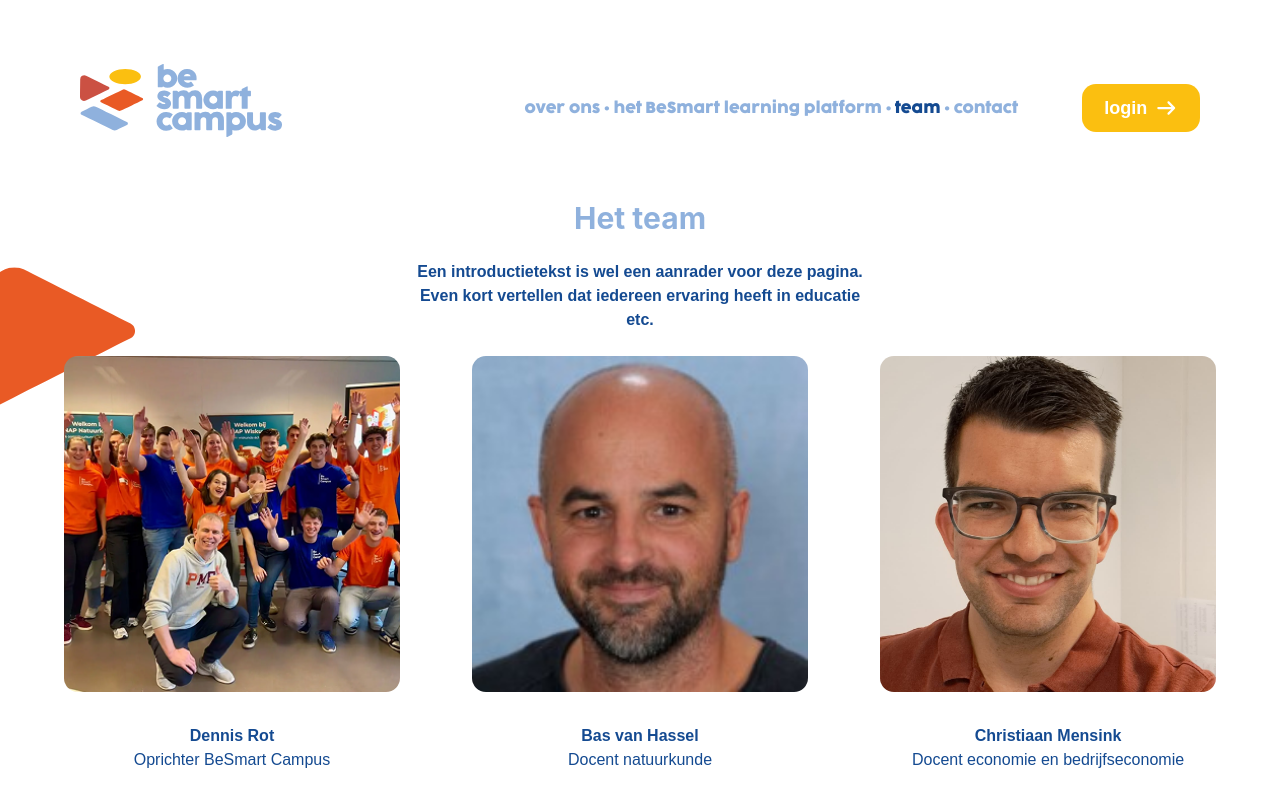
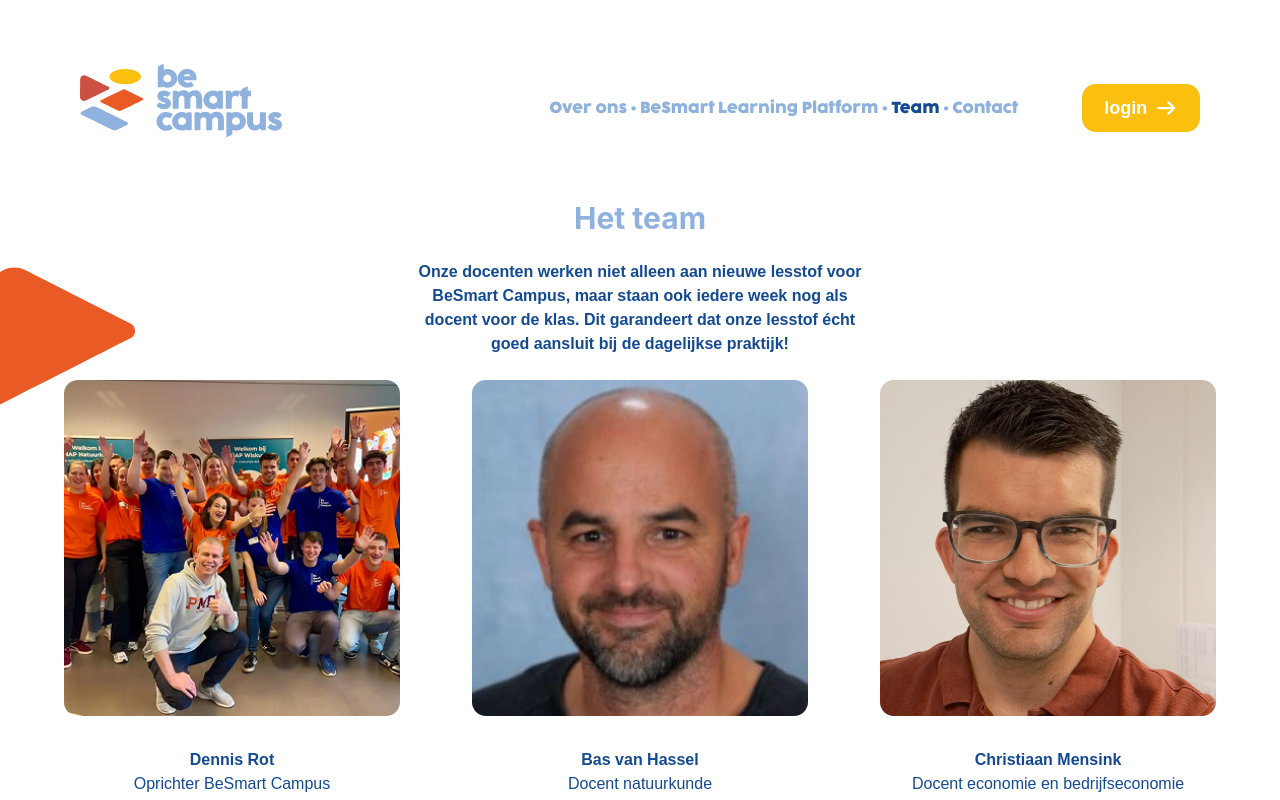
Before and after one commit to arjanc/besmartcampus-landingpage, a Next.js app: page /team in a window 1280 px wide. Shown: the top 800 px of the page. Built offline with nearby package versions, Linux system fonts and the light colour scheme; a web font is replaced by a local one.

Commit message:
correctie ronde 1

```diff
--- a/next.config.ts
+++ b/next.config.ts
@@ -10,7 +10,8 @@ const nextConfig: NextConfig = {
         hostname: "api.builder.io",
       },
     ],
-  }
+  },
+  output: "standalone"
 };
 
 export default nextConfig;
--- a/src/app/contact/page.tsx
+++ b/src/app/contact/page.tsx
@@ -10,10 +10,10 @@ export default function ContactPage() {
                 <div className="pb-24">
                     <h3 className="text-lichtblauw mb-8">Veelgestelde vragen</h3>
                     <Faq>
-                        <FaqItem question="Is het veilig?" answer="Ja. Het BeSmart Learning platform draait in een beveiligde, afgeschermde omgeving. Geen advertenties, geen afleiding." />
+                        <FaqItem question="Is het veilig?" answer="Ja. Het BeSmart Learning Platform draait in een beveiligde, afgeschermde omgeving. Geen advertenties, geen afleiding." />
                         <FaqItem question="Is het gratis?" answer="Scholen betalen een licentie. Voor leerlingen is het gebruik volledig gratis." />
-                        <FaqItem question="Hoe werkt het?" answer="Leerlingen gaan naar het platform, krijgen uitleg, oefenen en krijgen realtime hulp van de AI. En via het dashboard heb je als leerling altijd het overzicht en houdt de docent de regie" />
-                        <FaqItem question="Hoe integreert het met bijvoorbeeld Magister" answer="Via een directe koppeling." />
+                        <FaqItem question="Hoe werkt het?" answer="Leerlingen gaan naar het platform, krijgen uitleg, oefenen en krijgen realtime hulp van de AI. En via het dashboard heb je als leerling altijd het overzicht en houdt de docent de regie." />
+                        <FaqItem question="Hoe integreert het met bijvoorbeeld Magister?" answer="Via een directe koppeling." />
                         <FaqItem question="Hoeveel tijd kost het?" answer="Het platform sluit aan op bestaande lesprogramma’s en examendomeinen. Geen extra werkdruk voor docenten." />
                     </Faq>
                 </div>
--- a/src/app/over-ons/page.tsx
+++ b/src/app/over-ons/page.tsx
@@ -9,9 +9,9 @@ export default function OverOnsPage() {
         <div className="base-container pt-8 pb-24">
             <Videoplayer
                 sources={[
-                    {"src": "https://storage.googleapis.com/gcs-pj-ai-mvp-tmp-prod-videos/lancering_kort_sd.mp4", media:"(max-width: 600px)"},
-                    {"src": "https://storage.googleapis.com/gcs-pj-ai-mvp-tmp-prod-videos/lancering_kort_hd.mp4", media:"(max-width: 1200px)"},
-                    {"src": "https://storage.googleapis.com/gcs-pj-ai-mvp-tmp-prod-videos/lancering_kort_fullhd.mp4"}
+                    {"src": "https://storage.googleapis.com/gcs-pj-ai-mvp-tmp-prod-videos/lancering_kort_sd_.mp4", media:"(max-width: 600px)"},
+                    {"src": "https://storage.googleapis.com/gcs-pj-ai-mvp-tmp-prod-videos/lancering_kort_hd_.mp4", media:"(max-width: 1200px)"},
+                    {"src": "https://storage.googleapis.com/gcs-pj-ai-mvp-tmp-prod-videos/lancering_kort_fullhd_.mp4"}
                 ]}
                 thumbnailUrl="/images/video-thumbnail-over.png"
                 showPlayButton={true}
@@ -26,7 +26,7 @@ export default function OverOnsPage() {
                 <div>
                     <h3 className="mb-8">Wie zijn wij?</h3>
                     <p>BeSmart Campus is ontstaan uit de overtuiging dat elk kind de kans verdient om te leren en te begrijpen. Wat begon met een andere uitleg in een wiskundeles, groeide in 2022 uit tot de eerste BeSmart Leerfestivals: fysieke bijeenkomsten waar leerlingen samen met BeSmart experts op een speelse en motiverende manier aan hun kennis werkten. </p>
-                    <p>Vanuit die inzichten ontwikkelden we in 2025 het BeSmart Learning platform: een veilige AI-tutor die leerlingen helpt leren op hun eigen niveau. We werken samen met docenten, scholen en onderwijsprofessionals om technologie in te zetten als versterking – niet als vervanging – van de kracht van het onderwijs.</p>
+                    <p>Vanuit die inzichten ontwikkelden we in 2025 het BeSmart Learning Platform: een veilige AI-tutor die leerlingen helpt leren op hun eigen niveau. We werken samen met docenten, scholen en onderwijsprofessionals om technologie in te zetten als versterking – niet als vervanging – van de kracht van het onderwijs.</p>
                 </div>
             </div>
             <div className="base-container text-center">
@@ -63,7 +63,7 @@ export default function OverOnsPage() {
                 <div className="grid grid-cols-1 lg:grid-cols-2 gap-18">
                     <div>
                         <p>Tijdens mijn vwo-periode begreep ik niets van wiskunde. Totdat &eacute;&eacute;n docent het anders uitlegde - en alles op z&apos;n plek viel. Het werd het begin van een mooie reis met afgeronde studies bedrijfswiskunde, informatica, economie en econometrie. </p>
-                        <p>Dat ene moment van begrip gun ik élk kind. Daarom ben ik BeSmart Campus begonnen: iedereen kan het snappen, als het goed wordt uitgelegd. Sinds 2021 ontwikkel ik samen met docenten unieke content die schoolstof begrijpelijker en leuker maken. Waar we begonnen op scholen met onze BeSmart Leerfestivals staat er inmiddels een uniek, op AI gebaseerd leerplatform: het BeSmart Learning platform.<br/>Zo hoeft geen kind achter te blijven en blijft geen talent onbenut. Leren is pas leuk, als je het snapt!</p>
+                        <p>Dat ene moment van begrip gun ik élk kind. Daarom ben ik BeSmart Campus begonnen: iedereen kan het snappen, als het goed wordt uitgelegd. Sinds 2021 ontwikkel ik samen met docenten unieke content die schoolstof begrijpelijker en leuker maken. Waar we begonnen op scholen met onze BeSmart Leerfestivals staat er inmiddels een uniek, op AI gebaseerd leerplatform: het BeSmart Learning Platform.<br/>Zo hoeft geen kind achter te blijven en blijft geen talent onbenut. Leren is pas leuk, als je het snapt!</p>
                     </div>
                     <div>
                         <Videoplayer
@@ -72,7 +72,6 @@ export default function OverOnsPage() {
                                 {"src": "https://storage.googleapis.com/gcs-pj-ai-mvp-tmp-prod-videos/leerfestival_hd_.mp4", media:"(max-width: 1200px)"},
                                 {"src": "https://storage.googleapis.com/gcs-pj-ai-mvp-tmp-prod-videos/leerfestival_fullhd_.mp4"}
                             ]}
-                            caption="Dennis vertelt zijn verhaal"
                             thumbnailUrl="/images/video-thumbnail-platform.png"
                             showPlayButton={true}
                         />
--- a/src/app/team/page.tsx
+++ b/src/app/team/page.tsx
@@ -8,8 +8,9 @@ export default function TeamPage() {
                 <Image src="/images/logo-elm-2.svg" className="absolute top-0 z-0 left-0 -translate-x-1/2 w-[270px] h-auto translate-y-[70%]" alt="BSC logo element" width={141} height={74} sizes="141px" />
                 <div className="relative base-container pt-8 pb-24 text-center">
                     <h1 className="text-3xl font-bold text-lichtblauw mb-6">Het team</h1>
-                    <p className="font-bold lg:max-w-md mx-auto">Een introductietekst is wel een aanrader voor deze pagina.
-                    Even kort vertellen dat iedereen ervaring heeft in educatie etc.</p>
+                    <p className="font-bold lg:max-w-md mx-auto">
+                    Onze docenten werken niet alleen aan nieuwe lesstof voor BeSmart Campus, maar staan ook iedere week nog als docent voor de klas. Dit garandeert dat onze lesstof écht goed aansluit bij de dagelijkse praktijk!
+                    </p>
                     <div className="grid md:grid-cols-2 lg:grid-cols-3 gap-18">
                         <TeamMember name="Dennis Rot" title="Oprichter BeSmart Campus" image="/images/team.png" />
                         <TeamMember name="Bas van Hassel" title="Docent natuurkunde" image="/images/team/bas-van-hassel-docent-natuurkunde.png" />
@@ -28,7 +29,7 @@ export default function TeamPage() {
                     <path fillRule="evenodd" clipRule="evenodd" d="M44.7851 1.42243C40.988 -0.474142 36.5468 -0.474142 32.7498 1.42243C25.0878 5.24943 12.0354 12.0229 2.98341 16.5611C1.15268 17.4755 0 19.3382 0 21.3703C0 23.4023 1.15268 25.265 2.98341 26.1794C24.7488 37.0508 76.4161 63.7043 94.2149 72.5776C98.012 74.4741 102.453 74.4741 106.25 72.5776C113.912 68.7506 126.931 61.9771 136.017 57.4389C137.847 56.5245 139 54.6618 139 52.6297C139 50.5977 137.847 48.735 136.017 47.8206C114.251 36.9492 62.5839 10.2957 44.7851 1.42243Z" fill="#FBBF10"/>
                 </svg>
                 <div className="base-container text-center">
-                    <h2 className="text-3xl font-bold text-lichtblauw mb-6">Parnters</h2>
+                    <h2 className="text-3xl font-bold text-lichtblauw mb-6">Partner</h2>
                     <a href="https://www.google.com" className="inline-flex py-24" target="_blank" rel="noopener noreferrer">
                         <Image src="/images/logo-google.png" alt="Google" width={273} height={92} sizes="273px" />
                     </a>
--- a/src/components/navigation/mainNavigation.tsx
+++ b/src/components/navigation/mainNavigation.tsx
@@ -41,10 +41,10 @@ export function MainNavigation({ colorInvert, open = false, onClose }: MainNavig
       <Navigation className={twMerge(
         colorInvert ? 'text-white' : ''
       )}>
-          <NavigationItem href="/over-ons" active={pathname === '/over-ons'} >over ons</NavigationItem>
-          <NavigationItem href="/platform" active={pathname === '/platform'} >het BeSmart learning platform</NavigationItem>
-          <NavigationItem href="/team" active={pathname === '/team'} >team</NavigationItem>
-          <NavigationItem href="/contact" active={pathname === '/contact'} >contact</NavigationItem>
+          <NavigationItem href="/over-ons" active={pathname === '/over-ons'} >Over ons</NavigationItem>
+          <NavigationItem href="/platform" active={pathname === '/platform'} >BeSmart Learning Platform</NavigationItem>
+          <NavigationItem href="/team" active={pathname === '/team'} >Team</NavigationItem>
+          <NavigationItem href="/contact" active={pathname === '/contact'} >Contact</NavigationItem>
       </Navigation>
     </div>
   );
```
Also changed, not shown: 2 other files (tests, documents, lock files or other folders).
